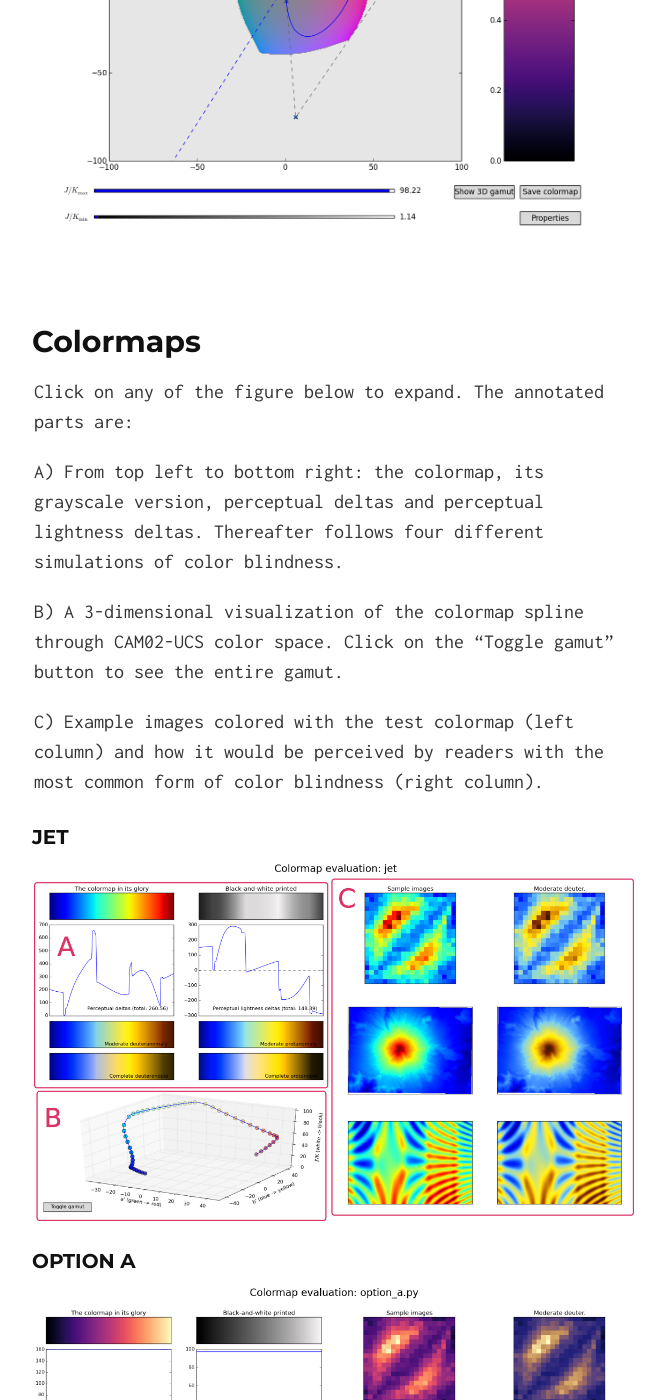
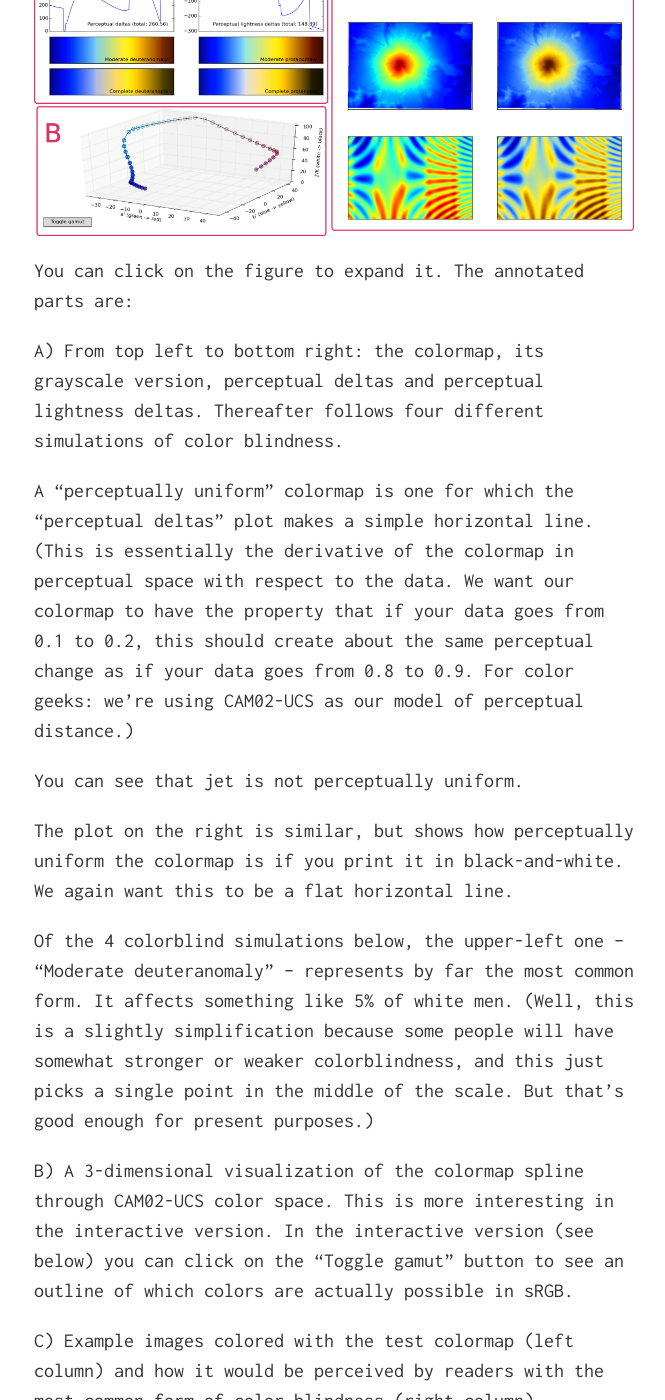
Before and after one commit to BIDS/colormap, a Jekyll site: the page built from index.md, in a window 1280 px wide and 1400 px high, scrolled down 797 px. Shown: the whole window, without its empty margins (306-971 px from the left). Built offline with Jekyll 4.4.1, drawn with Linux system fonts in a browser that asks for light colours; Markdown is read by kramdown in place of the engine named in the settings; some of the changed text lies outside the part shown.

Commit message:
More (better?) text

````diff
--- a/index.md
+++ b/index.md
@@ -2,38 +2,86 @@
 layout: default
 ---
 
-This page gives an overview of the colormaps generated as potential
-replacements for matplotlib's default, ``jet``.
+This page gives an overview of the colormaps we (= Stéfan van der Walt
+and Nathaniel Smith) have generated as potential replacements for
+matplotlib's default, ``jet``.
 
-## Introduction
+First for comparison we show what several well-known colormaps look
+like using a visualization tool we developed for assessing colormap
+quality, and then give 3 new colormaps that we've designed. We'd like
+feedback on which one you like best!
 
-The ``viscm`` designer screen, used to define the 3-dimensionsional
-spline path taken by the colormap through the CAM02-UCS color space.
-This color space is transformed (warped) so that equal Euclidean
-distances represent approximately equal jumps in human perceptual
-difference.
+## Well-known colormaps
 
-<a href="./images/screenshots/editor.png"><img src="./images/screenshots/editor.png"></a>
+### Jet
 
-## Colormaps
+To start with, here's jet:
 
-Click on any of the figure below to expand.  The annotated parts are:
+<a href="./images/screenshots/jet.png"><img src="./images/jet-annotated.png"></a>
+
+You can click on the figure to expand it. The annotated parts are:
 
 A) From top left to bottom right: the colormap, its grayscale version,
-perceptual deltas and perceptual lightness deltas.  Thereafter follows
-four different simulations of color blindness.
+   perceptual deltas and perceptual lightness deltas.  Thereafter
+   follows four different simulations of color blindness.
+
+   A "perceptually uniform" colormap is one for which the "perceptual
+   deltas" plot makes a simple horizontal line. (This is essentially
+   the derivative of the colormap in perceptual space with respect to
+   the data. We want our colormap to have the property that if your
+   data goes from 0.1 to 0.2, this should create about the same
+   perceptual change as if your data goes from 0.8 to 0.9. For color
+   geeks: we're using CAM02-UCS as our model of perceptual distance.)
+
+   You can see that jet is not perceptually uniform.
+
+   The plot on the right is similar, but shows how perceptually
+   uniform the colormap is if you print it in black-and-white. We
+   again want this to be a flat horizontal line.
+
+   Of the 4 colorblind simulations below, the upper-left one --
+   "Moderate deuteranomaly" -- represents by far the most common
+   form. It affects something like 5% of white men. (Well, this is a
+   slightly simplification because some people will have somewhat
+   stronger or weaker colorblindness, and this just picks a single
+   point in the middle of the scale. But that's good enough for
+   present purposes.)
 
 B) A 3-dimensional visualization of the colormap spline through
-   CAM02-UCS color space.  Click on the "Toggle gamut" button to see
-   the entire gamut.
+   CAM02-UCS color space. This is more interesting in the interactive
+   version. In the interactive version (see below) you can click on
+   the "Toggle gamut" button to see an outline of which colors are
+   actually possible in sRGB.
 
 C) Example images colored with the test colormap (left column) and how
    it would be perceived by readers with the most common form of color
    blindness (right column).
 
-### Jet
+### Parula
 
-<a href="./images/screenshots/jet.png"><img src="./images/jet-annotated.png"></a>
+This is MATLAB(R)'s new default colormap.
+
+<a href="./images/screenshots/parula.png"><img src="./images/screenshots/parula.png"></a>
+
+### Gray
+
+Good old "gray":
+
+<a href="./images/screenshots/gray.png"><img src="./images/screenshots/gray.png"></a>
+
+
+## Our new colormaps
+
+We've made a few new colormaps, all using the same general bluish to
+reddish to yellowish sequence, because this is relatively friendly to
+common forms of colorblindness.
+
+Each of these is designed in such a way that it will analytically be
+perfectly perceptually-uniform, both in regular form and also when
+converted to black-and-white. So we don't have to worry about that.
+
+The main question at this point then is just aesthetics: which of
+these do we want to "represent matplotlib's brand"?
 
 ### Option A
 
@@ -49,20 +97,12 @@
 <a href="./images/screenshots/option_c.png"><img src="./images/screenshots/option_c.png"></a>
 
 
-### Parula
-
-<a href="./images/screenshots/parula.png"><img src="./images/screenshots/parula.png"></a>
-
-### Gray
-
-<a href="./images/screenshots/gray.png"><img src="./images/screenshots/gray.png"></a>
-
-
-## How to generate these results
+## Appendix: How to generate these results or play around with these further
 
 1. Install the [pycam02ucs package](https://github.com/njsmith/pycam02ucs).
-2. Check out and run any of the
-   [colormap scripts](https://github.com/bids/colormap).
+2. Check out the
+   [colormap scripts](https://github.com/bids/colormap). Each file
+   provides a variable named `test_cm` which is a matplotlib colormap object.
 
 To visualize matplotlib built-in colormaps:
 
@@ -76,14 +116,21 @@
 python -m pycam02ucs.cm.viscm show path/to/colormap_script.py
 ```
 
-To modify the colormap spline path:
+To make a nice screenshot like the ones above:
+
+```sh
+python -m pycam02ucs.cm.viscm show CMAP --save MYFILE.png --quit
+```
+
+
+If you want to access the editor interface we used to make these
+colormaps and play around with designing your own variants:
 
 ```sh
 python -m pycam02ucs.cm.viscm edit path/to/colormap_script.py
 ```
 
-For further help:
+It looks like this. We are tired and want to go home, so we will leave
+you to explore how it works yourself, and write better docs later :-).
 
-```sh
-python -m pycam02ucs.cm.viscm --help
-```
+<a href="./images/screenshots/editor.png"><img src="./images/screenshots/editor.png"></a>
````
